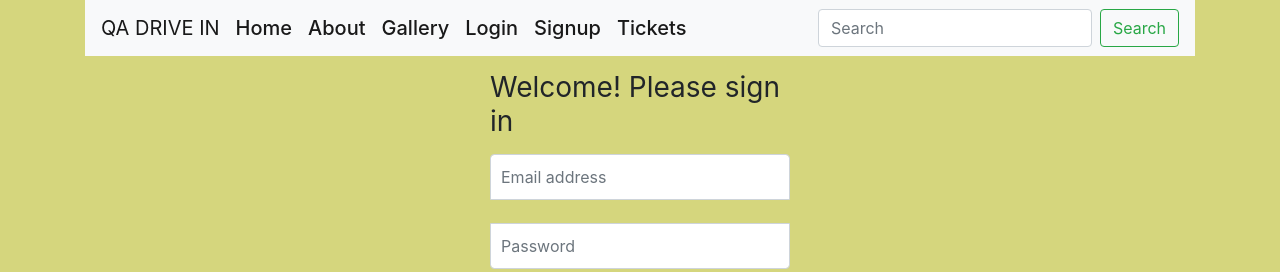
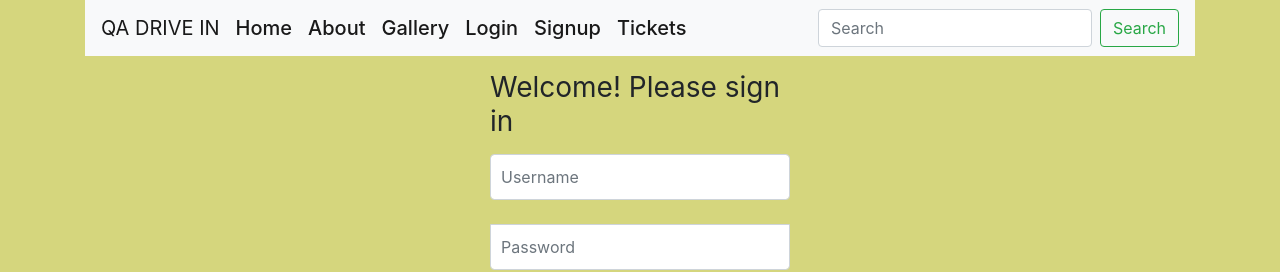
Before and after one commit to CYoung5560/Final_projectFE, a React (Create React App) app in the folder frontend/: page /login in a window 1280 px wide. Shown: the top 272 px of the page. Built offline with nearby package versions, Linux system fonts and the light colour scheme.

Commit message:
Fixed navbar import in App.js, setup LoginPage for server communication (works successfully locally)

```diff
--- a/frontend/src/App.js
+++ b/frontend/src/App.js
@@ -2,7 +2,7 @@ import React from "react";
 import "./App.css";
 import {BrowserRouter,Switch,Route,Link } from "react-router-dom"
 //import test from './myCompontent';
-import NavBar from './NavBar';
+import NavBar from './Navbar';
 import Footer from './Footer';
 
 function App() {
--- a/frontend/src/LoginPage.js
+++ b/frontend/src/LoginPage.js
@@ -1,24 +1,58 @@
 import React from "react";
 import "./App.css";
 import "./signin.css";
+import axios from 'axios';
 
 export default class Login extends React.Component {
+
+  constructor(props) {
+    super(props);
+    this.state = {
+      username: '',
+      password: ''};
+  }
+
+  handleUsernameChange = (event) => {
+    this.setState({ username: event.target.value });
+  };
+
+  handlePasswordChange = (event) => {
+    this.setState({ password: event.target.value });
+  };
+
+  handleSubmit = (event) => {
+    const user = {
+      "username": this.state.username,
+      "password": this.state.password
+    };
+
+    event.preventDefault();
+    axios.post('http://localhost:8000/login', user)
+      .then((response) => {
+        console.log(response);
+      })
+      .catch((error) => {
+        console.log(error);
+      });
+  };
+
   render() {
     return (
       <div>
-            <form class="form-signin">
+            <form class="form-signin" onSubmit={this.handleSubmit}>
               <h1 class="h3 mb-3 font-weight-normal">
                 Welcome! Please sign in
               </h1>
-              <label for="email" class="sr-only">
-                Email address
+              <label for="username" class="sr-only">
+                Username
               </label>
               <input
-                type="email"
+                onChange={this.handleUsernameChange}
+                type="username"
                 name="username"
                 id="customerEmail"
                 class="form-control"
-                placeholder="Email address"
+                placeholder="Username"
                 required
                 autofocus
               ></input>
@@ -27,6 +61,7 @@ export default class Login extends React.Component {
                 Password
               </label>
               <input
+                onChange={this.handlePasswordChange}
                 type="password"
                 name="userpwd"
                 id="customerPassword"
@@ -48,8 +83,6 @@ export default class Login extends React.Component {
                 Sign in
               </button>
             </form>
-
-
       </div>
     );
   }
```
